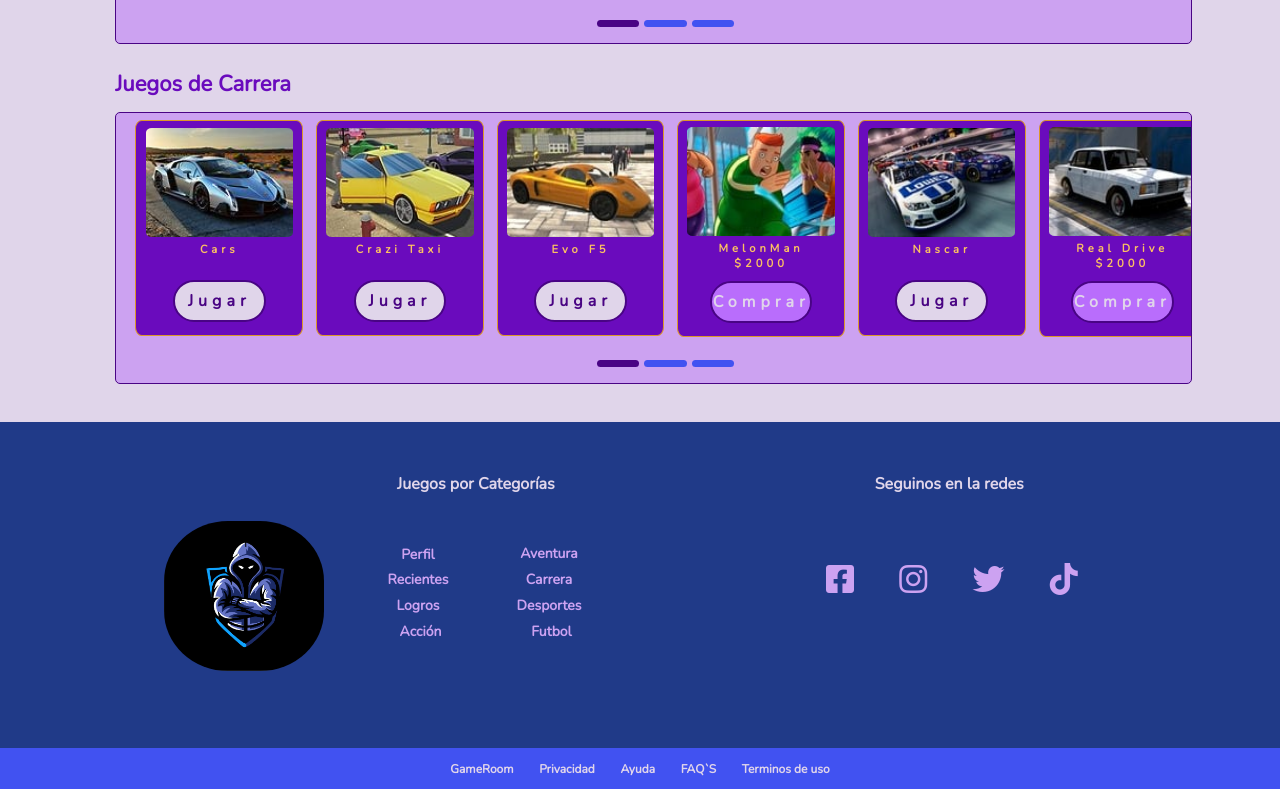
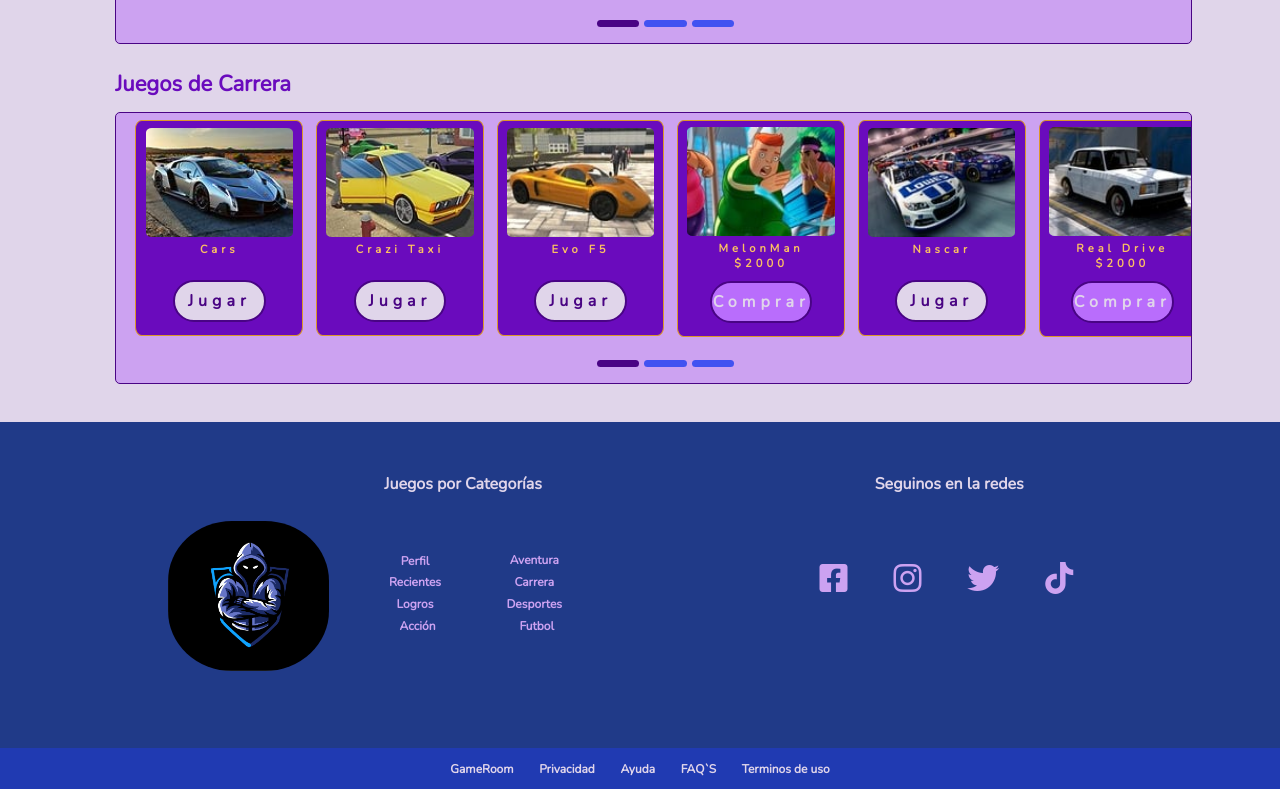
Before and after one commit to bernardogonzalezg/Interfaces, a plain HTML site: page tp2/home.html in a window 1280 px wide. Shown: the part 1426-2215 px from the top of the page. Drawn offline with Linux system fonts and the light colour scheme.

Commit message:
detalles

```diff
--- a/tp2/css/style.css
+++ b/tp2/css/style.css
@@ -146,7 +146,7 @@ header{
     width:fit-content;
     height: min-content;
     background-color: #6A0BBD;
-    opacity: 0.8;
+    opacity: 0.9;
     color: #E0D5EA;
     border-radius: 10px;
     z-index: 100;
@@ -424,7 +424,7 @@ ol {
 /* Estilos para cada elemento de la lista */
 li {
     width: auto;
-    font-size: 14px;
+    font-size: 12px;
 }
 
 /* Estilos para los enlaces */
@@ -740,7 +740,6 @@ footer .titulos{
 
 .titulos p {
     padding-left: 8%;
-    padding-right: 5%;
     padding-top: 6%;
     margin-top: 1%;
     color: #E0D5EA;
@@ -752,7 +751,7 @@ footer .titulos{
     display: flex;
     justify-content: center;
     text-align: center;
-    padding: 7% 3%;;
+    padding: 7% 0%;
 }
 
 
@@ -768,7 +767,7 @@ footer .titulos{
     flex-direction: column;
     justify-content: center;
     text-align: center;
-    margin-left: 10%;
+    margin-left: 6%;
     font-size: 70%;
 }
 
@@ -820,7 +819,7 @@ color:#E0D5EA;
 }
 
 .segundoFooter{
-    background-color: #4152F1;
+    background-color: #203AB2;
     display: flex;
     justify-content: center;
 }
@@ -922,7 +921,10 @@ color:#E0D5EA;
     margin-left: 34%;
     font-size: 140%;
     cursor: pointer;
+}
 
+.btn-registro a{
+    color: #490485;
 }
 
 .btn-registro:hover{
@@ -1030,8 +1032,10 @@ color:#E0D5EA;
     }
 
     .show {
+        top: 8.2%;
         border-radius: 5%;
         padding-right: 1%;
+        opacity: 0.8;
     }
 
     /*Juegos Personalizados*/
@@ -1077,7 +1081,7 @@ color:#E0D5EA;
 
     .titulos p {
         padding-left: 18%;
-        padding-right: 7%;
+        padding-right: 8%;
         padding-top: 3%;
         font-size: 100%;
     }
```
